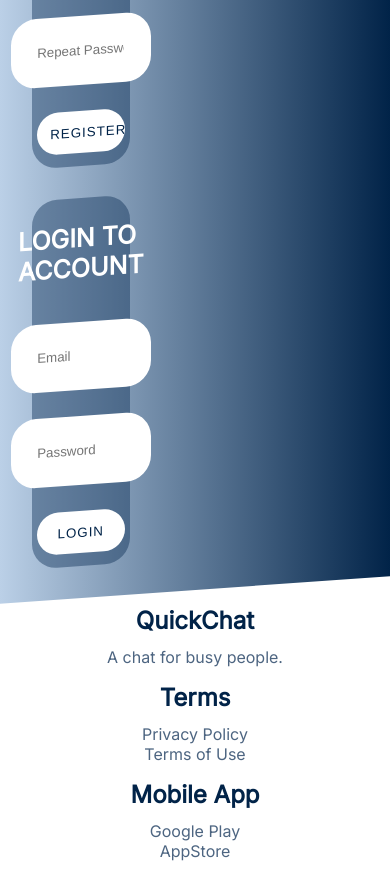
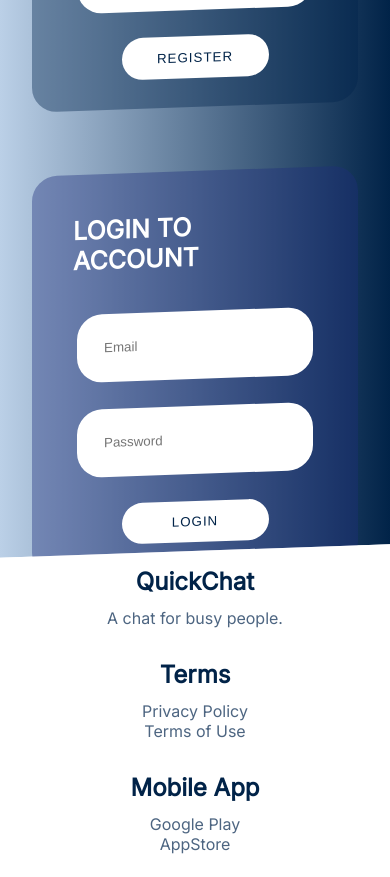
Before and after one commit to conway-hash/Login-Website, a plain HTML site: page index.html in a window 390 px wide. Shown: the part 600-1477 px from the top of the page. Drawn offline with Linux system fonts and the light colour scheme.

Commit message:
responsive layout update

```diff
--- a/index.html
+++ b/index.html
@@ -3,12 +3,13 @@
 
 <head>
     <title>Login Site</title>
-    <meta charset="utf-8" name="viewport" content="width=device-width, initial-scale=1">
+    <meta charset="utf-8" name="viewport" content="width=device-width, initial-scale=1.0">
     <link href='https://fonts.googleapis.com/css?family=Inter' rel='stylesheet'>
     <link rel="stylesheet" href="style.css">
 </head>
 
 <body>
+
     <header>
         <div class="image-div">
             <img src="Logo.png" alt="Logo">
@@ -18,10 +19,14 @@
             <h1 style="color: #012348;">Chat</h1>
         </div>
     </header>
+
     <div class="container">
-        <div>
-            <div class="col-6 col-s-8 box">
-                <form class="register">
+        <div class="container-div">
+
+            <div class="box col-s-6 col-6">
+
+                <div class=" box-div" style="background: rgba(1, 35, 75, 0.4);">
+                    <form>
                         <label>Create new account</label>
                         <input type="text" placeholder="Username" required>
                         <input type="email" placeholder="Email" required>
@@ -30,20 +35,28 @@
                         <input type="submit" value="Register">
                     </form>
                 </div>
-            <div class="col-6 col-s-8 box">
-                <form class="login">
+
+            </div>
+
+            <div class="box col-s-6 col-6 ">
+
+                <div class="box-div" style="background: rgba(30, 47, 124, 0.4);">
+                    <form>
                         <label>Login to account</label>
                         <input type="email" placeholder="Email">
                         <input type="password" placeholder="Password">
                         <input type="submit" value="Login">
                     </form>
                 </div>
+
+            </div>
+
         </div>
     </div>
-    </div>
+
     <footer>
-        <div class="flex">
-            <div class="footerclass col-3">
+        <div class="footer-div">
+            <div class="footerclass col-s-6 col-4">
                 <h2>
                     QuickChat
                 </h2>
@@ -51,7 +64,7 @@
                     A chat for busy people.
                 </p>
             </div>
-            <div class="footerclass col-3">
+            <div class="footerclass col-s-6 col-4">
                 <h2>
                     Terms
                 </h2>
@@ -62,7 +75,7 @@
                     Terms of Use
                 </a>
             </div>
-            <div class="footerclass col-3">
+            <div class="footerclass col-s-12 col-4">
 
                 <h2>
                     Mobile App
@@ -76,6 +89,7 @@
             </div>
         </div>
     </footer>
+
 </body>
 
 </html>
--- a/style.css
+++ b/style.css
@@ -1,153 +1,8 @@
-* {
-    box-sizing: border-box;
-    margin: 0;
-    padding: 0;
-}
+/*RESPONSIVENESS*/
 
-body {
+/* For mobile phones: */
+[class*="col-"] {
     width: 100%;
-    height: 100vh;
-    display: flex;
-    flex-direction: column;
-    font-family: 'Inter';
-    overflow-x: hidden;
-}
-
-header {
-    width: 100%;
-    display: flex;
-    align-items: center;
-    justify-content: flex-start;
-    font-size: 20px;
-    padding: 0.5rem;
-}
-
-.image-div {
-    margin: 20px;
-    min-width: 90px;
-}
-
-.header-div {
-    display: flex;
-}
-
-img {
-    width: 100%;
-}
-
-h1 {
-    text-transform: uppercase;
-    letter-spacing: 5px;
-}
-
-.row::after {
-    content: "";
-    clear: both;
-    display: table;
-}
-
-.container {
-    width: 100%;
-    position: relative;
-    background-image: linear-gradient(to right, #bbd0e7, #012348);
-    transform: skewY(-4deg);
-}
-
-label {
-    color: #FFFFFF;
-    text-transform: uppercase;
-    font-weight: bold;
-    font-size: 25px;
-    margin: 1em;
-}
-
-input {
-    width: 80%;
-    padding: 2em 2em;
-    margin: 1em;
-    border: 0px;
-    border-radius: 25px;
-    box-sizing: border-box;
-    transition: 0.5s;
-    outline: none;
-}
-
-input:focus {
-    background-color: #bbd0e7;
-}
-
-input[type=submit] {
-    width: 50%;
-    background-color: white;
-    color: #012348;
-    padding: 1em 1em;
-    margin: 1em;
-    border: none;
-    border-radius: 25px;
-    cursor: pointer;
-    text-transform: uppercase;
-    letter-spacing: 1px;
-}
-
-input[type=submit]:hover {
-    background-color: #bbd0e7;
-}
-
-.box {
-    background: rgba(1, 35, 75, 0.4);
-    border-radius: 25px;
-    height: 60%;
-    width: 25%;
-    margin: 2rem;
-    display: flex;
-    flex-direction: column;
-    justify-content: center;
-    align-items: center;
-    transition: 0.5s;
-}
-
-.box:hover {
-    transform: translate(10px, 10px);
-    background-color: rgba(255, 255, 255, 0.2);
-    box-shadow: -10px -10px 20px rgba(0, 0, 0, 0.1);
-}
-
-.register {
-    display: flex;
-    flex-direction: column;
-    justify-content: center;
-    align-items: center;
-}
-
-.login {
-    display: flex;
-    flex-direction: column;
-    justify-content: center;
-    align-items: center;
-}
-
-footer {
-    background: white;
-    color: #012348;
-}
-
-.footerclass {
-    margin: 1rem;
-    display: flex;
-    flex-direction: column;
-    align-items: center;
-}
-
-.footerclass h2 {
-    margin-bottom: 0.5em;
-}
-
-.footerclass :where(a, p) {
-    color: rgba(1, 35, 75, 0.7);
-}
-
-.flex {
-    flex-wrap: wrap;
 }
 
 @media only screen and (min-width: 600px) {
@@ -261,3 +116,166 @@
         width: 100%;
     }
 }
+
+/*BASIC RESET AND BODY*/
+* {
+    box-sizing: border-box;
+    margin: 0;
+    padding: 0;
+}
+
+body {
+    width: 100%;
+    height: 100vh;
+    display: flex;
+    flex-direction: column;
+    font-family: 'Inter';
+}
+
+/*HEADER*/
+header {
+    width: 100%;
+    display: flex;
+    align-items: center;
+    justify-content: flex-start;
+    font-size: 20px;
+    padding: 0.5rem;
+    transform: skewY(-2deg);
+}
+
+.image-div {
+    margin: 20px;
+    min-width: 90px;
+}
+
+.header-div {
+    display: flex;
+}
+
+img {
+    width: 100%;
+}
+
+h1 {
+    text-transform: uppercase;
+    letter-spacing: 5px;
+}
+
+/*MAIN*/
+.container {
+    background-image: linear-gradient(to right, #bbd0e7, #012348);
+    width: 100%;
+    height: 120vh;
+    display: flex;
+    align-items: center;
+    transform: skewY(-2deg);
+}
+
+.container-div {
+    width: 100%;
+}
+
+.box {
+    float: left;
+    height: 100%;
+    display: flex;
+    flex-direction: column;
+    justify-content: center;
+    align-items: center;
+}
+
+.box-div {
+    border-radius: 25px;
+    padding: 1rem;
+    margin: 2rem;
+    display: flex;
+    flex-direction: column;
+    justify-content: center;
+    align-items: center;
+    transition: 0.5s;
+}
+
+.box-div:hover {
+    transform: translate(10px, 10px);
+    background-color: rgba(255, 255, 255, 0.2);
+    box-shadow: -10px -10px 20px rgba(0, 0, 0, 0.1);
+}
+
+/*FORM AND INPUTS*/
+form {
+    display: flex;
+    flex-direction: column;
+    justify-content: center;
+    align-items: center;
+}
+
+label {
+    color: #FFFFFF;
+    text-transform: uppercase;
+    font-weight: bold;
+    font-size: 25px;
+    margin: 1em;
+}
+
+input {
+    width: 80%;
+    padding: 2em 2em;
+    margin: 1em;
+    border: 0px;
+    border-radius: 25px;
+    box-sizing: border-box;
+    transition: 0.5s;
+    outline: none;
+}
+
+input:focus {
+    background-color: #bbd0e7;
+}
+
+input[type=submit] {
+    width: 50%;
+    background-color: white;
+    color: #012348;
+    padding: 1em 1em;
+    margin: 1em;
+    border: none;
+    border-radius: 25px;
+    cursor: pointer;
+    text-transform: uppercase;
+    letter-spacing: 1px;
+}
+
+input[type=submit]:hover {
+    background-color: #bbd0e7;
+}
+
+/*FOOTER AND LINKS*/
+footer {
+    background: white;
+    width: 100%;
+    display: flex;
+    justify-content: center;
+    transform: skewY(-2deg);
+}
+
+.footer-div {
+    width: 100%;
+}
+
+.footerclass {
+    float: left;
+    display: flex;
+    flex-direction: column;
+    align-items: center;
+    margin: 1rem 0;
+    transform: skewY(2deg);
+}
+
+.footerclass h2 {
+    margin-bottom: 0.5em;
+    color: #012348;
+}
+
+.footerclass :where(a, p) {
+    color: rgba(1, 35, 75, 0.7);
+}
```
Lines whose indentation alone changed are shown as unchanged.
